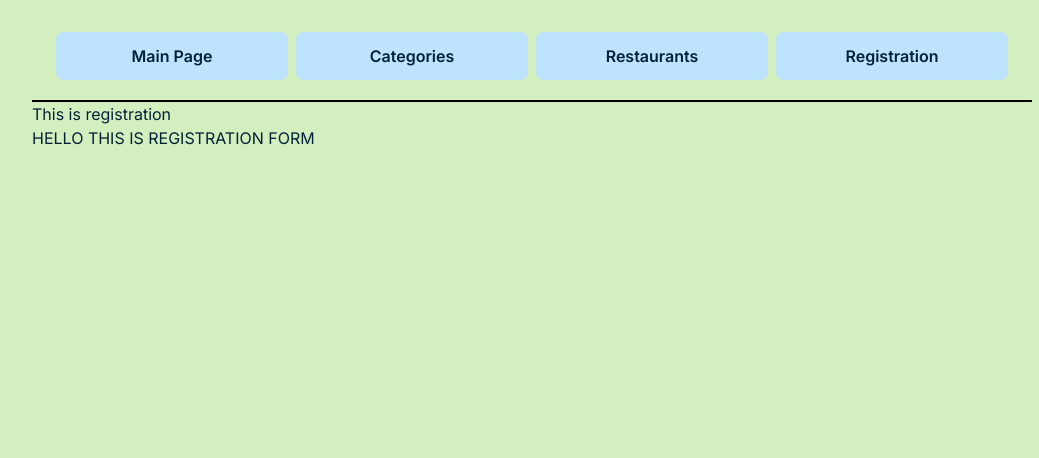
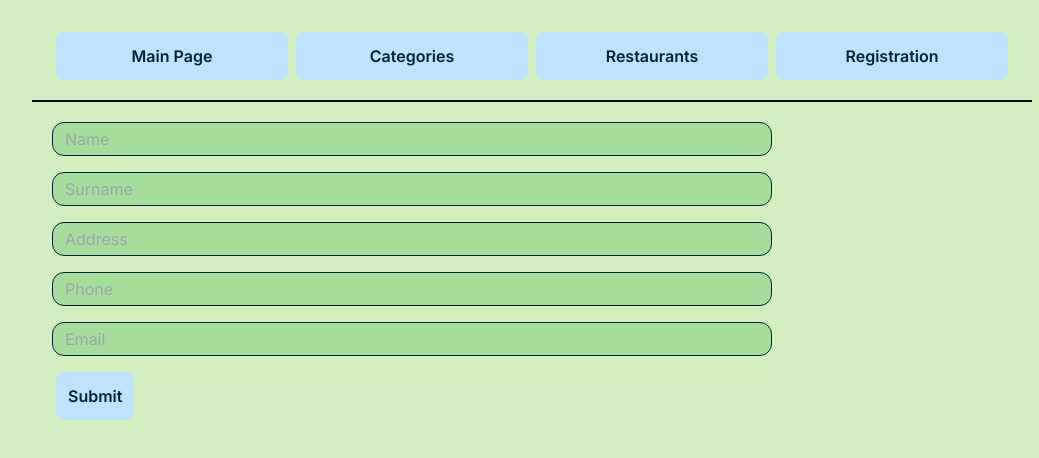
Before and after one commit to ViktorTap/platemate-2024, a Next.js app: page /registration in a window 1280 px wide. Shown: the top 458 px of the page, without its empty margins (108-1147 px from the left). Built offline with nearby package versions, Linux system fonts and the light colour scheme.

Commit message:
started registration form layout coding & read about next.js backend

```diff
--- a/app/globals.css
+++ b/app/globals.css
@@ -37,3 +37,27 @@ button:hover {
 button:active {
   background-color: var(--button-active-hex);
 }
+
+/* INPUT & LABEL */
+
+input {
+  background-color: var(--background-secondary-hex);
+  border-radius: 0.75rem;
+  border: 1px solid #032137;
+  box-sizing: border-box;
+  color: #032137;
+  font-size: 1rem;
+
+  /* height: 100%; */
+
+  outline: 0;
+  padding: 0.25rem 0.75rem;
+
+  width: 75%;
+
+  margin-bottom: 1rem;
+}
+
+/* label {
+  margin: 0.75rem;
+} */
--- a/app/registration/components/RegistrationForm.tsx
+++ b/app/registration/components/RegistrationForm.tsx
@@ -1,10 +1,133 @@
-import * as Yup from "yup";
-import { withFormik, FormikProps, FormikErrors, Form, Field } from "formik";
+"use client";
+
+import * as yup from "yup";
+import { useFormik } from "formik";
 
 export default function RegistrationForm() {
+  interface FormValues {
+    firstName: string;
+    lastName: string;
+    address: string;
+    phone: string;
+    email: string;
+  }
+
+  const validationSchema = yup.object({
+    firstName: yup.string().required("First name is required"),
+    lastName: yup.string().required("Last name is required"),
+    address: yup.string(),
+    phone: yup.string(),
+    email: yup.string().email().required("Email is required"),
+  });
+
+  const formik = useFormik<FormValues>({
+    initialValues: {
+      firstName: "",
+      lastName: "",
+      address: "",
+      phone: "",
+      email: "",
+    },
+    validationSchema,
+    onSubmit: (values) => {
+      console.log("Form submitted:", values);
+    },
+  });
+
   return (
-    <main>
-      <h1>HELLO THIS IS REGISTRATION FORM</h1>
-    </main>
+    <form onSubmit={formik.handleSubmit}>
+      {/*FIRST NAME*/}
+
+      <div>
+        {/* <label htmlFor="firstName">Name</label> */}
+        <input
+          id="firstName"
+          name="firstName"
+          type="text"
+          placeholder="Name"
+          onChange={formik.handleChange}
+          onBlur={formik.handleBlur}
+          value={formik.values.firstName}
+        />
+        {formik.touched.firstName && formik.errors.firstName ? (
+          <div className="error">{formik.errors.firstName}</div>
+        ) : null}
+      </div>
+
+      {/*LAST NAME*/}
+
+      <div>
+        {/* <label htmlFor="lastName">Last name</label> */}
+        <input
+          id="lastName"
+          name="lastName"
+          type="text"
+          placeholder="Surname"
+          onChange={formik.handleChange}
+          onBlur={formik.handleBlur}
+          value={formik.values.lastName}
+        />
+        {formik.touched.lastName && formik.errors.lastName ? (
+          <div className="error">{formik.errors.lastName}</div>
+        ) : null}
+      </div>
+
+      {/*ADDRESS*/}
+
+      <div>
+        {/* <label htmlFor="address">Address</label> */}
+        <input
+          id="address"
+          name="address"
+          type="text"
+          placeholder="Address"
+          onChange={formik.handleChange}
+          onBlur={formik.handleBlur}
+          value={formik.values.address}
+        />
+        {formik.touched.address && formik.errors.address ? (
+          <div className="error">{formik.errors.address}</div>
+        ) : null}
+      </div>
+
+      {/*PHONE*/}
+
+      <div>
+        {/* <label htmlFor="phone">Phone</label> */}
+        <input
+          id="phone"
+          name="phone"
+          type="text"
+          placeholder="Phone"
+          onChange={formik.handleChange}
+          onBlur={formik.handleBlur}
+          value={formik.values.phone}
+        />
+        {formik.touched.phone && formik.errors.phone ? (
+          <div className="error">{formik.errors.phone}</div>
+        ) : null}
+      </div>
+
+      {/*EMAIL*/}
+
+      <div>
+        {/* <label htmlFor="email">Email</label> */}
+        <input
+          id="email"
+          name="email"
+          type="email"
+          placeholder="Email"
+          onChange={formik.handleChange}
+          onBlur={formik.handleBlur}
+          value={formik.values.email}
+        />
+        {formik.touched.email && formik.errors.email ? (
+          <div className="error">{formik.errors.email}</div>
+        ) : null}
+      </div>
+      <button type="submit" disabled={!formik.isValid}>
+        Submit
+      </button>
+    </form>
   );
 }
--- a/app/registration/page.tsx
+++ b/app/registration/page.tsx
@@ -2,8 +2,7 @@ import RegistrationForm from "./components/RegistrationForm";
 
 export default function Registration() {
   return (
-    <main>
-      <h1>This is registration</h1>
+    <main className="m-5">
       <RegistrationForm />
     </main>
   );
--- a/package.json
+++ b/package.json
@@ -9,7 +9,9 @@
     "lint": "next lint"
   },
   "dependencies": {
+    "dotenv": "^16.4.5",
     "formik": "^2.4.5",
+    "mongoose": "^8.2.3",
     "next": "14.1.3",
     "react": "^18",
     "react-dom": "^18",
```
Also changed, not shown: 1 other file (tests, documents, lock files or other folders).
